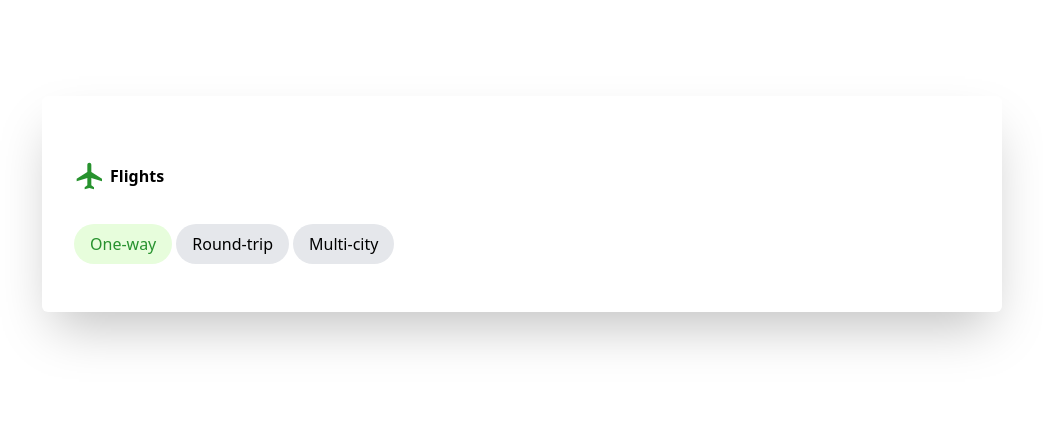
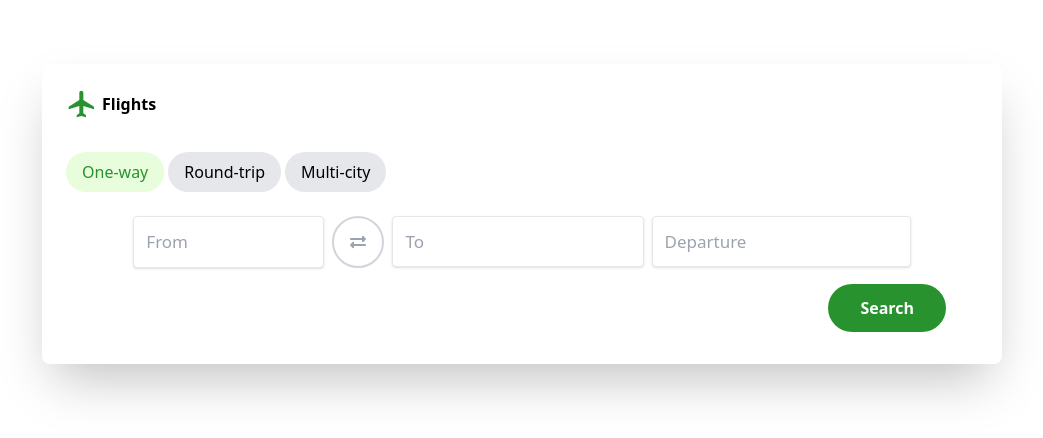
Before and after one commit to rajibrahman74/flight-booking-task, a React (Vite) app: page / in a window 1280 px wide. Shown: the top 438 px of the page, without its empty margins (118-1161 px from the left). Built offline with nearby package versions, Linux system fonts and the light colour scheme.

Commit message:
[ADD]-form-in-one-way-form

```diff
--- a/src/App.jsx
+++ b/src/App.jsx
@@ -2,7 +2,7 @@ import Tabs from "./components/Tabs";
 
 const App = () => {
   return (
-    <div className="my-24 mx-auto">
+    <div className="mt-16 mx-auto">
       <Tabs />
     </div>
   );
--- a/src/components/OneWayForm.jsx
+++ b/src/components/OneWayForm.jsx
@@ -1,9 +1,155 @@
+import { useState } from "react";
+import DatePicker from "react-datepicker";
+import "react-datepicker/dist/react-datepicker.css";
+import { FaExchangeAlt } from "react-icons/fa";
+import { MdLocationOn } from "react-icons/md";
+import cities from "../../public/airport_autosuggetion.json";
+
 const OneWayForm = () => {
+  const [from, setFrom] = useState("");
+  const [to, setTo] = useState("");
+  const [departure, setDeparture] = useState(null);
+
+  const handleFromChange = (e) => {
+    setFrom(e.target.value);
+  };
+
+  const handleToChange = (e) => {
+    setTo(e.target.value);
+  };
+
+  const handleDepartureChange = (date) => {
+    setDeparture(date);
+  };
+
+  const handleFromSelect = (city) => {
+    setFrom(city.city_name + ", " + city.country_name);
+  };
+
+  const handleToSelect = (city) => {
+    setTo(city.city_name + ", " + city.country_name);
+  };
+
+  const handleExchangeFields = () => {
+    const tempFrom = from;
+    setFrom(to);
+    setTo(tempFrom);
+  };
+
+  const handleClearDeparture = () => {
+    setDeparture(null);
+  };
+
+  const CustomHeader = ({ date, decreaseMonth, increaseMonth }) => {
     return (
+      <div className="flex justify-between">
+        <button onClick={decreaseMonth}>{"<"}</button>
         <div>
+          {date.toLocaleString("default", { month: "long", year: "numeric" })}
+        </div>
+        <button onClick={increaseMonth}>{">"}</button>
+        <button onClick={handleClearDeparture}>Clear</button>
+      </div>
+    );
+  };
 
+  return (
+    <form className="px-8 pt-2 pb-2">
+      <div className="flex mb-4 mx-auto w-11/12">
+        <div className="w-1/3 pr-2">
+          <div className="flex ">
+            <input
+              className="shadow appearance-none border rounded w-full py-1.5 px-3 text-gray-700 text-[17px] leading-tight focus:outline-none focus:shadow-outline"
+              id="from"
+              type="text"
+              placeholder="From"
+              value={from}
+              onChange={handleFromChange}
+            />
+            <button
+              className="border-2 border-gray-300 font-bold py-4 px-4 ml-2 rounded-full text-gray-400 focus:outline-none focus:shadow-outline"
+              type="button"
+              onClick={handleExchangeFields}
+            >
+              <FaExchangeAlt />
+            </button>
+          </div>
+          {from && (
+            <ul className="mt-2">
+              {cities
+                .filter((city) =>
+                  city.city_name.toLowerCase().includes(from.toLowerCase())
+                )
+                .map((city) => (
+                  <li
+                    key={city.code}
+                    className="cursor-pointer py-1 px-2 text-gray-800 hover:bg-gray-200 flex items-center gap-2"
+                    onClick={() => handleFromSelect(city)}
+                  >
+                    <MdLocationOn></MdLocationOn> {city.city_name},{" "}
+                    {city.country_name}
+                  </li>
+                ))}
+            </ul>
+          )}
         </div>
-    );
+        <div className="w-1/3 pr-2">
+          <input
+            className="shadow appearance-none border rounded w-full py-3.5 px-3 text-gray-700 text-[17px] leading-tight focus:outline-none focus:shadow-outline"
+            id="to"
+            type="text"
+            placeholder="To"
+            value={to}
+            onChange={handleToChange}
+          />
+          {to && (
+            <ul className="mt-2">
+              {cities
+                .filter((city) =>
+                  city.city_name.toLowerCase().includes(to.toLowerCase())
+                )
+                .map((city) => (
+                  <li
+                    key={city.code}
+                    className="cursor-pointer py-1 px-2 text-gray-800 hover:bg-gray-200 flex items-center gap-2"
+                    onClick={() => handleToSelect(city)}
+                  >
+                    <MdLocationOn></MdLocationOn> {city.city_name},{" "}
+                    {city.country_name}
+                  </li>
+                ))}
+            </ul>
+          )}
+        </div>
+        <div className="w-1/3">
+          <DatePicker
+            id="departure"
+            selected={departure}
+            onChange={handleDepartureChange}
+            dateFormat="EEE, dd MMM yyyy"
+            placeholderText="Departure"
+            className="shadow appearance-none border rounded w-full py-3.5 px-3 text-gray-700 text-[17px] leading-tight focus:outline-none focus:shadow-outline"
+            minDate={new Date()}
+            renderCustomHeader={({ date, decreaseMonth, increaseMonth }) => (
+              <CustomHeader
+                date={date}
+                decreaseMonth={decreaseMonth}
+                increaseMonth={increaseMonth}
+              />
+            )}
+          />
+        </div>
+      </div>
+      <div className="flex items-end justify-end">
+        <button
+          className="bg-[#27922e] hover:bg-[#165e1a] text-white font-bold py-3 px-8 focus:outline-none focus:shadow-outline rounded-full"
+          type="button"
+        >
+          Search
+        </button>
+      </div>
+    </form>
+  );
 };
 
 export default OneWayForm;
--- a/src/components/Tabs.jsx
+++ b/src/components/Tabs.jsx
@@ -12,9 +12,9 @@ const Tabs = () => {
   };
 
   return (
-    <div className="flex justify-center bg-white w-3/4 mx-auto p-8 rounded-md shadow-2xl">
+    <div className="flex justify-center bg-white w-3/4 mx-auto p-6 rounded-lg shadow-2xl">
       <div className="w-full max-w-6xl">
-        <div className="my-8 flex items-center gap-1">
+        <div className="mb-8 flex items-center gap-1">
           <MdFlight className="w-8 h-8 text-[#27922e]" />
           <span className="font-semibold text-base">Flights</span>
         </div>
```
